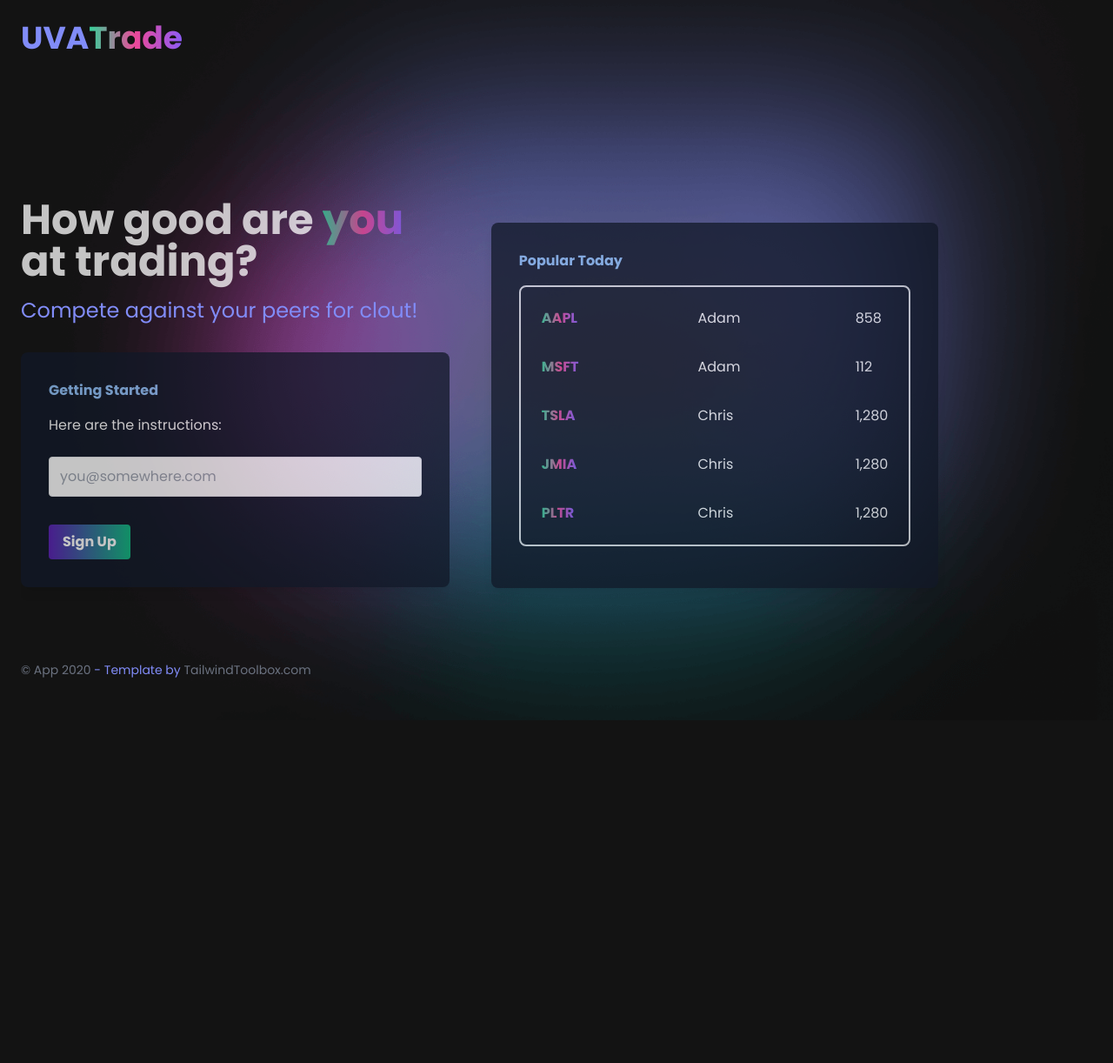
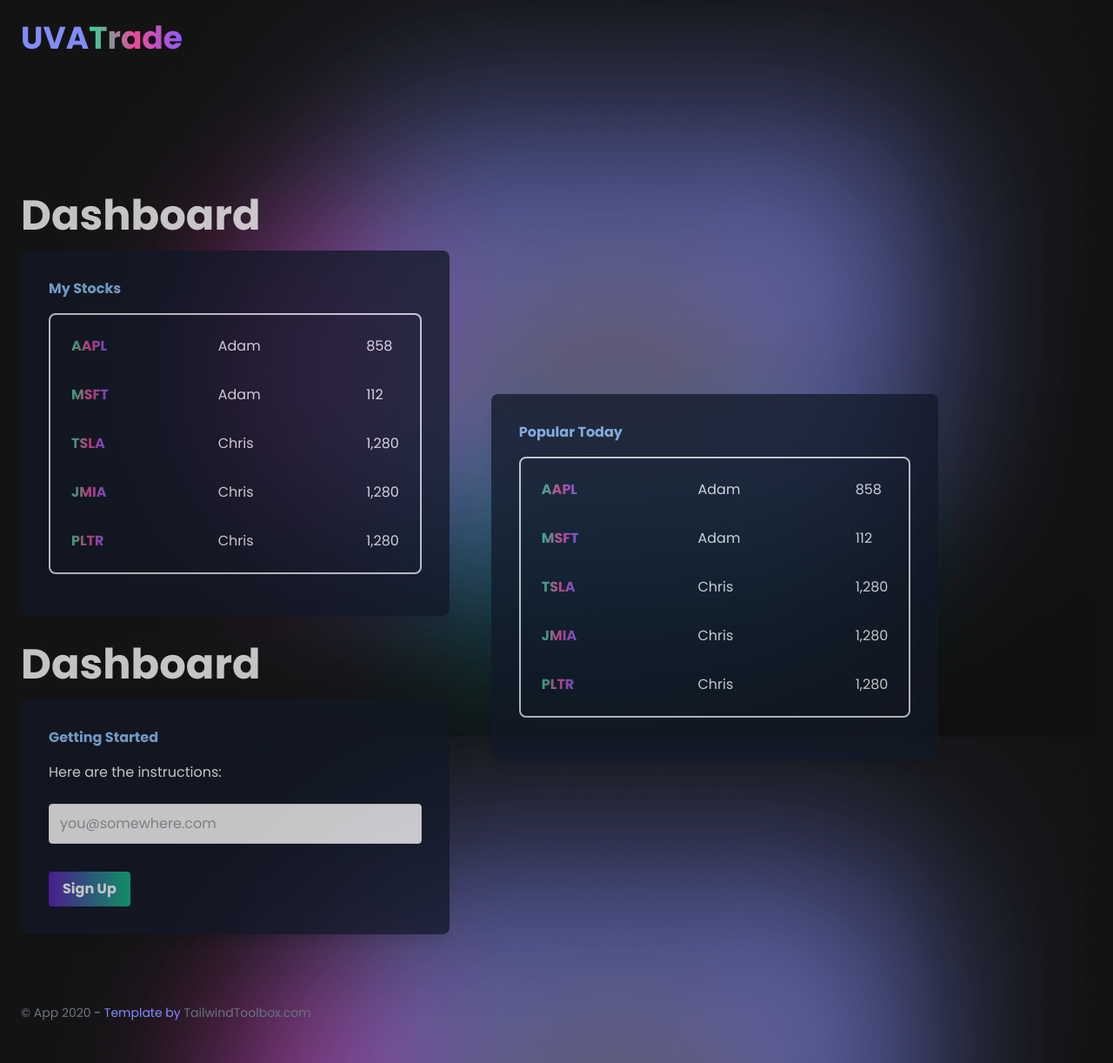
Before and after one commit to bryan-eastwood/cs4750-stock-app, a Flask app: page /dashboard in a window 1280 px wide. Shown: the whole page at 87% size. Before the commit the page ends 817 px from the top, so only its background shows below. Run offline with Flask 2, Linux system fonts and the light colour scheme; some libraries are stand-ins or nearby versions.

Commit message:
rewriting dashboard.html (unfinished)

```diff
--- a/templates/dashboard.html
+++ b/templates/dashboard.html
@@ -36,15 +36,62 @@
         <!--Left Col-->
         <div class="flex flex-col w-full xl:w-2/5 justify-center lg:items-start overflow-y-hidden">
           <h1 class="my-4 text-3xl md:text-5xl text-white opacity-75 font-bold leading-tight text-center md:text-left">
-            How good are
-            <span class="bg-clip-text text-transparent bg-gradient-to-r from-green-400 via-pink-500 to-purple-500">
-              you
-            </span>
-            at trading?
+            Dashboard
           </h1>
-          <p class="leading-normal text-base md:text-2xl mb-8 text-center md:text-left">
-            Compete against your peers for clout!
-          </p>
+
+          <form class="bg-gray-900 opacity-75 w-full shadow-lg rounded-lg px-8 pt-6 pb-8 mb-4">
+            <div class="mb-4">
+              <label class="block text-blue-300 py-2 font-bold mb-2" for="emailaddress">
+                My Stocks
+              </label>
+
+              <div class="rounded-lg border-2 p-2 border-gray text-white">
+                <table class="table-fixed">
+                    <tbody>
+                      <tr>
+                        <td class="font-extrabold p-4 w-1/2"><span class="bg-clip-text text-transparent bg-gradient-to-r from-green-400 via-pink-500 to-purple-500">
+                            AAPL
+                          </span></td>
+                        <td class="p-4 w-2/3">Adam</td>
+                        <td class="p-4 w-2/3">858</td>
+                      </tr>
+                      <tr>
+                        <td class="font-extrabold p-4 w-1/2"><span class="bg-clip-text text-transparent bg-gradient-to-r from-green-400 via-pink-500 to-purple-500">
+                            MSFT
+                          </span></td>
+                        <td class="p-4 w-2/3">Adam</td>
+                        <td class="p-4 w-2/3">112</td>
+                      </tr>
+                      <tr>
+                        <td class="font-extrabold p-4 w-1/2"><span class="bg-clip-text text-transparent bg-gradient-to-r from-green-400 via-pink-500 to-purple-500">
+                            TSLA
+                          </span></td>
+                        <td class="p-4 w-2/3">Chris</td>
+                        <td class="p-4 w-2/3">1,280</td>
+                      </tr>
+                      <tr>
+                        <td class="font-extrabold p-4 w-1/2"><span class="bg-clip-text text-transparent bg-gradient-to-r from-green-400 via-pink-500 to-purple-500">
+                            JMIA
+                          </span></td>
+                        <td class="p-4 w-2/3">Chris</td>
+                        <td class="p-4 w-2/3">1,280</td>
+                      </tr>
+                      <tr>
+                        <td class="font-extrabold p-4 w-1/2"><span class="bg-clip-text text-transparent bg-gradient-to-r from-green-400 via-pink-500 to-purple-500">
+                            PLTR
+                          </span></td>
+                        <td class="p-4 w-2/3">Chris</td>
+                        <td class="p-4 w-2/3">1,280</td>
+                      </tr>
+                    </tbody>
+                  </table>
+                </div>
+            </div>
+          </form>
+
+          <h1 class="my-4 text-3xl md:text-5xl text-white opacity-75 font-bold leading-tight text-center md:text-left">
+            Dashboard
+          </h1>
 
           <form class="bg-gray-900 opacity-75 w-full shadow-lg rounded-lg px-8 pt-6 pb-8 mb-4">
             <div class="mb-4">
@@ -71,6 +118,7 @@
               </button>
             </div>
           </form>
+
         </div>
 
         <!--Right Col-->
```
